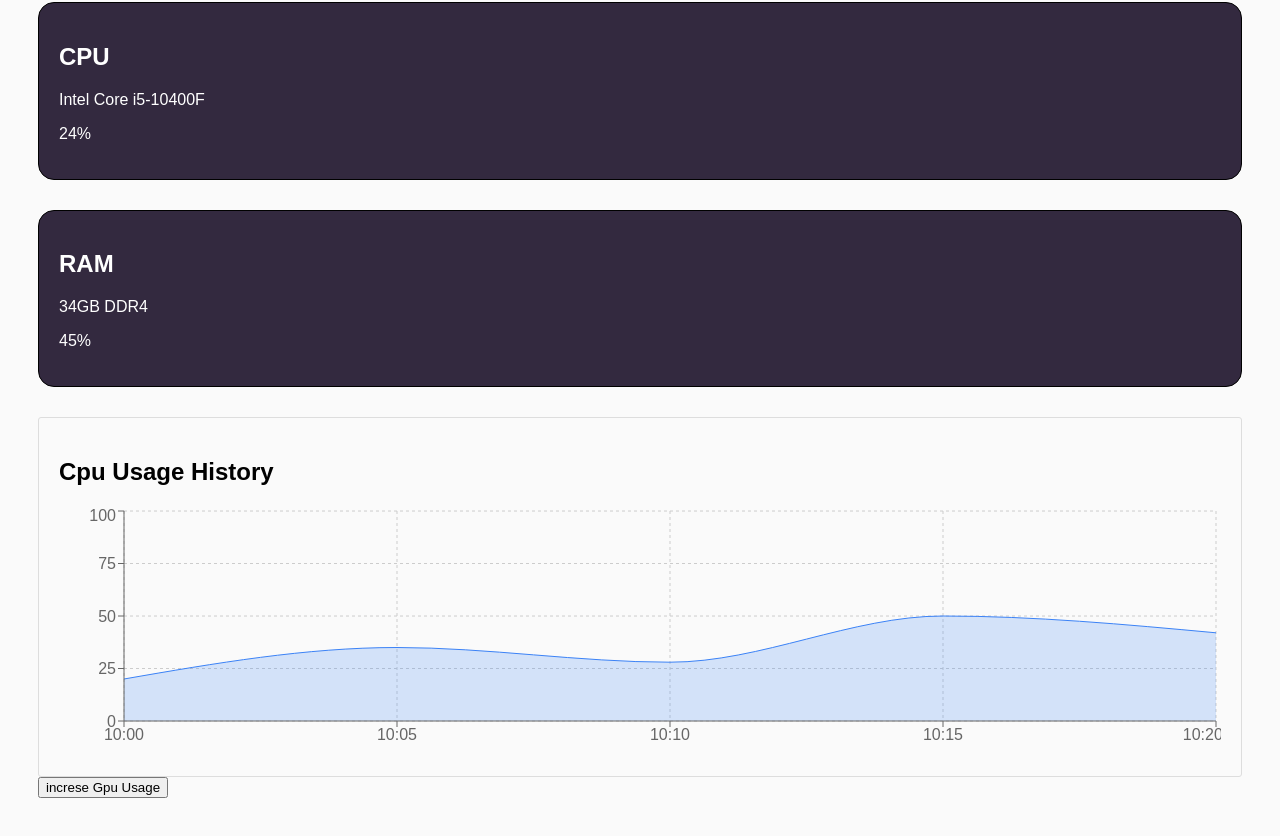
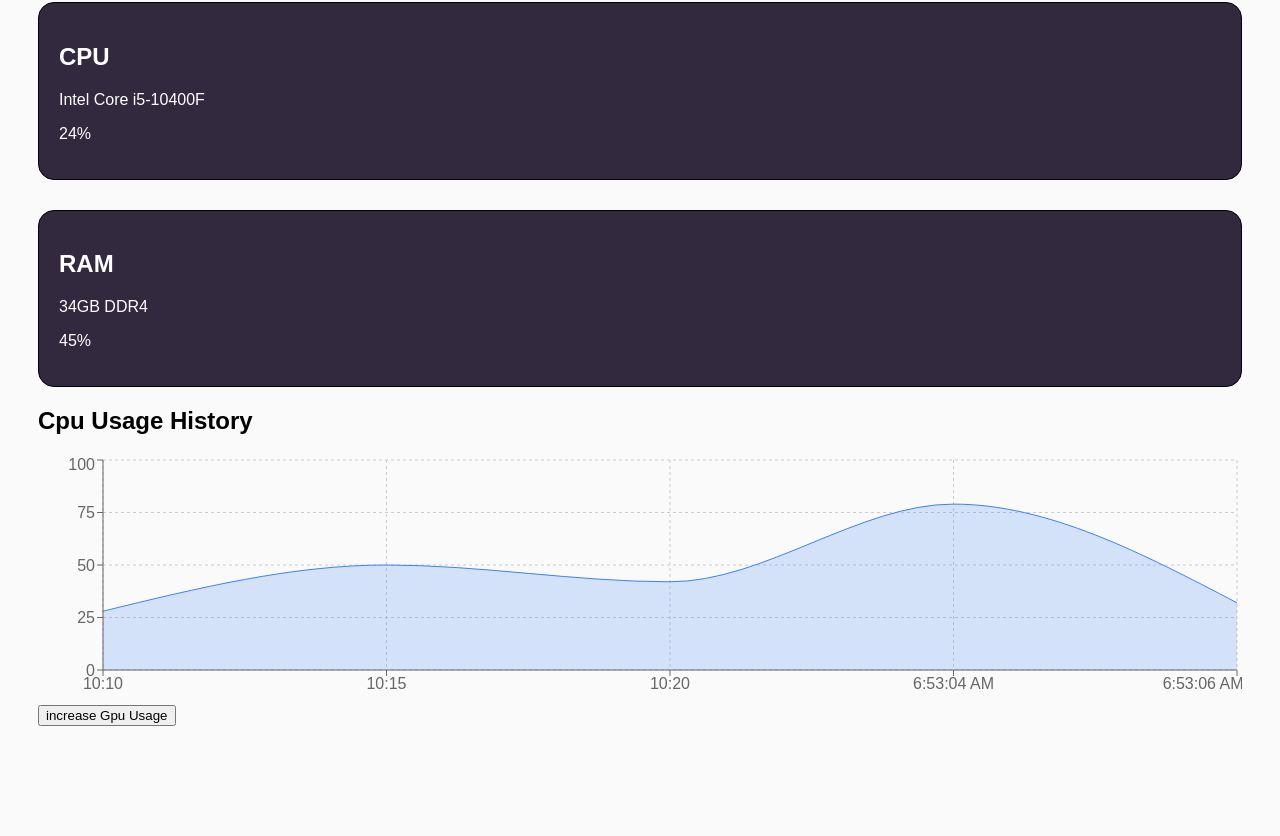
Before and after one commit to FathanReal-commits/fathan-system-monitor1, a React (Vite) app: page / in a window 1280 px wide. Shown: the part 358-1194 px from the top of the page. After the commit the page ends 1122 px from the top, so only its background shows below. Built offline with nearby package versions, Linux system fonts and the light colour scheme.

Commit message:
feat(dashboard): add automatic CPU chart updates

```diff
--- a/src/App.jsx
+++ b/src/App.jsx
@@ -1,4 +1,4 @@
-import { useState } from "react";
+import { useState, useEffect } from "react";
 import "./App.css";
 import {
   AreaChart,
@@ -9,17 +9,34 @@ import {
   Tooltip,
   ResponsiveContainer
 } from "recharts";
-const cpuData = [
+
+function CpuChart() {
+  const [cpuData, setCpuData] = useState([
   { time: "10:00", usage: 20 },
   { time: "10:05", usage: 35 },
   { time: "10:10", usage: 28 },
   { time: "10:15", usage: 50 },
   { time: "10:20", usage: 42 },
-];
+]);
 
-function CpuCart() {
+  useEffect(() => {
+    const interval = setInterval(() => {
+      setCpuData(previousData => {
+        const newReading = {
+          time: new Date().toLocaleTimeString(),
+          usage: Math.floor(Math.random() * 100)
+        };
+
+        return [...previousData.slice(1), newReading];
+      });
+    }, 2000);
+
+    return () => clearInterval(interval);
+  }, []);
+
+
 return (
-    <div className="cart-container">
+  <div className="chart-container">
     <h2>Cpu Usage History</h2>
     <ResponsiveContainer width="100%" height={250}>
       <AreaChart data={cpuData}>
@@ -78,9 +95,9 @@ function App() {
         />
 
       </div>
-      <CpuCart/>
+      <CpuChart />
       <button onClick={() => setGpuUsage(gpuUsage + 5)}>
-        increse Gpu Usage
+        increase Gpu Usage
       </button>
     </div>
   );
```
Lines whose indentation alone changed are shown as unchanged.
